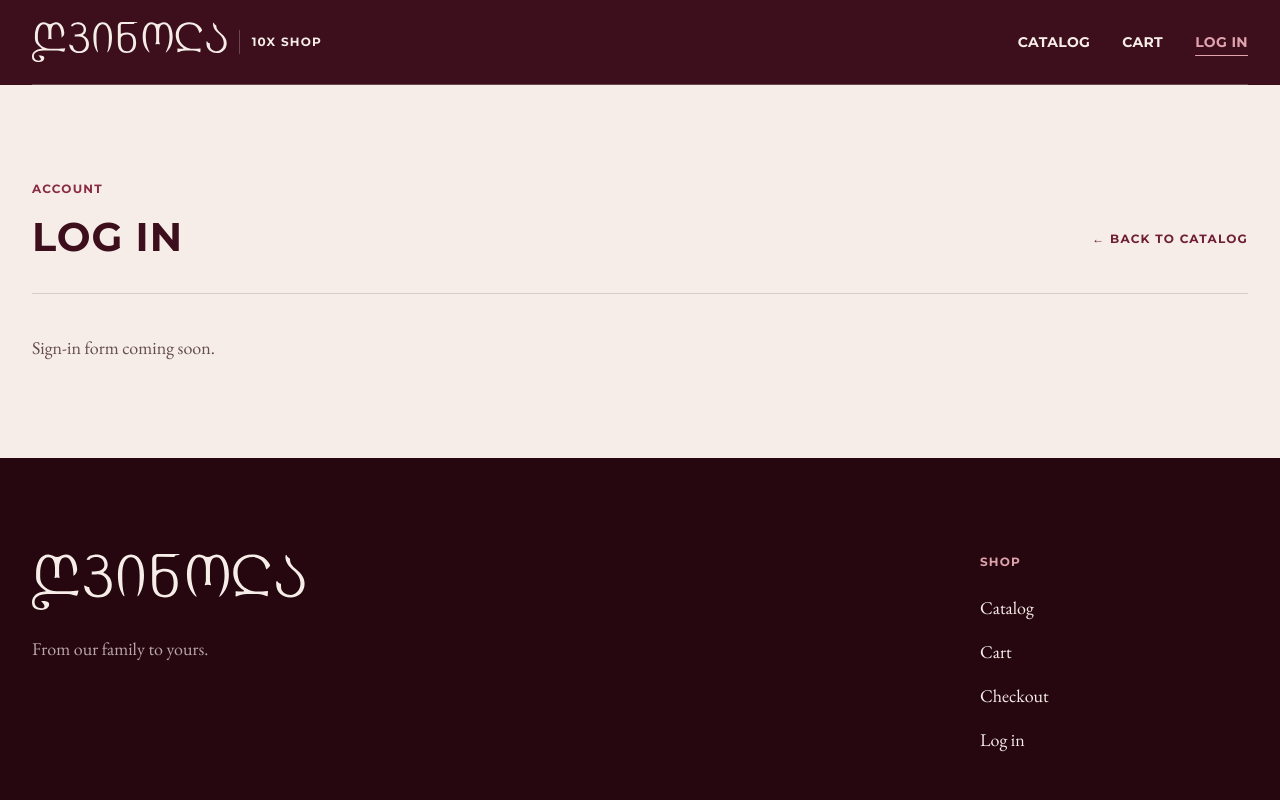
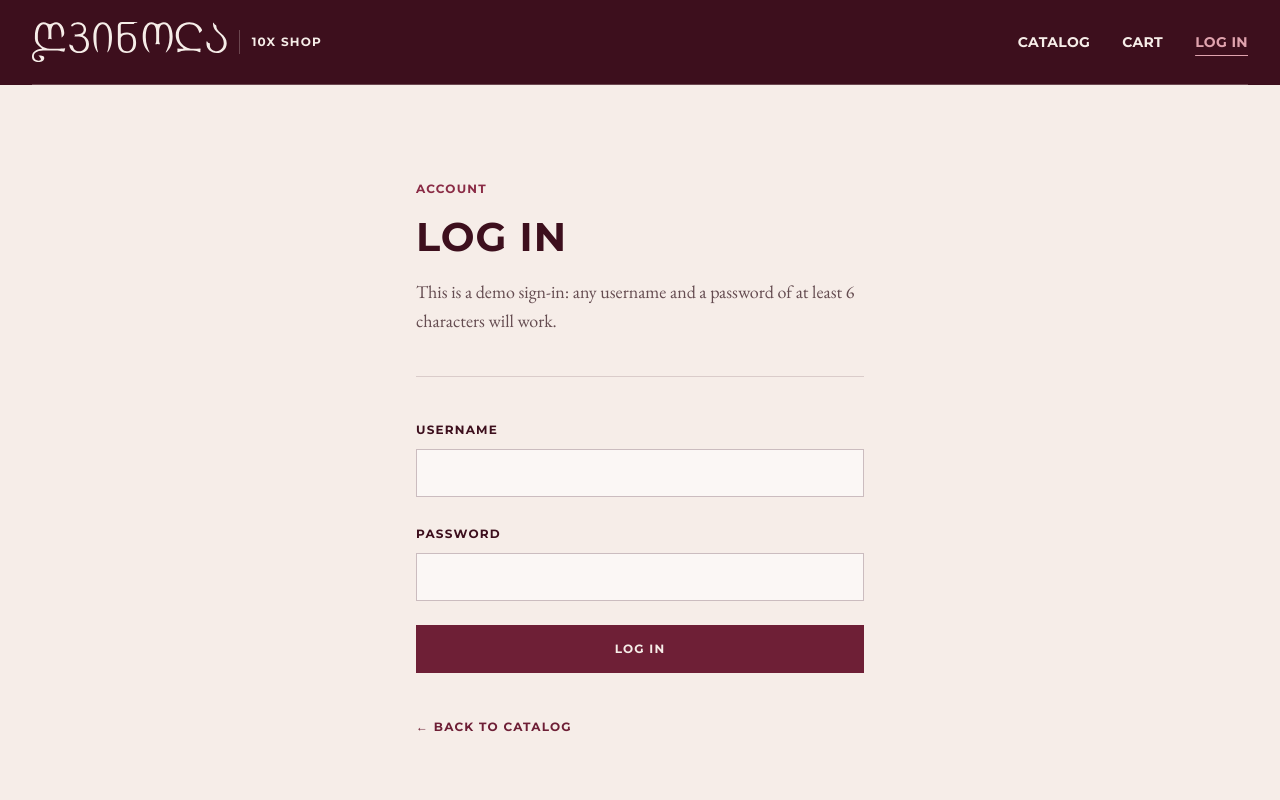
Before and after one commit to Gnems19/10x-shop-ghvinola, a React (Vite) app: page /login in a window 1280 px wide. Shown: the top 800 px of the page. Built offline with nearby package versions, Linux system fonts and the light colour scheme.

Commit message:
Add AuthContext and a controlled login form with required validation.
Co-authored-by: Cursor <cursoragent@cursor.com>

```diff
--- a/src/App.tsx
+++ b/src/App.tsx
@@ -1,10 +1,13 @@
 import { BrowserRouter } from 'react-router-dom'
+import AuthProvider from './context/AuthProvider'
 import AppRoutes from './routes/AppRoutes'
 
 function App() {
   return (
     <BrowserRouter>
-      <AppRoutes />
+      <AuthProvider>
+        <AppRoutes />
+      </AuthProvider>
     </BrowserRouter>
   )
 }
--- /dev/null
+++ b/src/components/auth/LoginForm.tsx
@@ -0,0 +1,61 @@
+import { useState, type FormEvent } from 'react'
+import type { LoginFormErrors, LoginFormValues } from '../../types/user'
+import { validateLogin } from '../../utils/validation'
+import TextField from '../ui/TextField'
+
+interface LoginFormProps {
+  onLogin: (values: LoginFormValues) => void
+}
+
+const EMPTY_VALUES: LoginFormValues = { username: '', password: '' }
+
+export default function LoginForm({ onLogin }: LoginFormProps) {
+  const [values, setValues] = useState<LoginFormValues>(EMPTY_VALUES)
+  const [errors, setErrors] = useState<LoginFormErrors>({})
+
+  const updateField = (field: keyof LoginFormValues, value: string) => {
+    setValues((current) => ({ ...current, [field]: value }))
+    setErrors((current) => ({ ...current, [field]: undefined }))
+  }
+
+  const handleSubmit = (event: FormEvent<HTMLFormElement>) => {
+    event.preventDefault()
+
+    const nextErrors = validateLogin(values)
+    setErrors(nextErrors)
+
+    if (Object.keys(nextErrors).length === 0) {
+      onLogin(values)
+    }
+  }
+
+  return (
+    <form noValidate onSubmit={handleSubmit} className="space-y-6">
+      <TextField
+        id="username"
+        label="Username"
+        value={values.username}
+        autoComplete="username"
+        required
+        error={errors.username}
+        onChange={(value) => updateField('username', value)}
+      />
+      <TextField
+        id="password"
+        label="Password"
+        type="password"
+        value={values.password}
+        autoComplete="current-password"
+        required
+        error={errors.password}
+        onChange={(value) => updateField('password', value)}
+      />
+      <button
+        type="submit"
+        className="inline-flex min-h-12 w-full cursor-pointer items-center justify-center bg-wine-700 px-6 font-sans text-xs font-bold tracking-widest text-cream uppercase transition-colors hover:bg-wine-800 focus-visible:outline-2 focus-visible:outline-offset-4 focus-visible:outline-wine-700"
+      >
+        Log In
+      </button>
+    </form>
+  )
+}
--- a/src/components/layout/Footer.tsx
+++ b/src/components/layout/Footer.tsx
@@ -6,7 +6,6 @@ const FOOTER_LINKS = [
   { to: '/', label: 'Catalog' },
   { to: '/cart', label: 'Cart' },
   { to: '/checkout', label: 'Checkout' },
-  { to: '/login', label: 'Log in' },
 ]
 
 const CURRENT_YEAR = new Date().getFullYear()
--- a/src/components/layout/Header.tsx
+++ b/src/components/layout/Header.tsx
@@ -1,5 +1,6 @@
 import { useState } from 'react'
-import { Link, NavLink } from 'react-router-dom'
+import { Link, NavLink, useNavigate } from 'react-router-dom'
+import useAuth from '../../hooks/useAuth'
 import Container from '../ui/Container'
 import GhvinolaWordmark from '../ui/GhvinolaWordmark'
 
@@ -12,7 +13,6 @@ interface NavItem {
 const NAV_ITEMS: NavItem[] = [
   { to: '/', label: 'Catalog', end: true },
   { to: '/cart', label: 'Cart' },
-  { to: '/login', label: 'Log in' },
 ]
 
 const desktopLinkClass = ({ isActive }: { isActive: boolean }) =>
@@ -27,8 +27,16 @@ const mobileLinkClass = ({ isActive }: { isActive: boolean }) =>
 
 export default function Header() {
   const [isMenuOpen, setIsMenuOpen] = useState(false)
+  const { isLoggedIn, logout } = useAuth()
+  const navigate = useNavigate()
 
   const closeMenu = () => setIsMenuOpen(false)
+
+  const handleLogout = () => {
+    logout()
+    closeMenu()
+    navigate('/')
+  }
 
   return (
     <header className="sticky top-0 z-50 bg-wine-900 text-cream">
@@ -54,6 +62,21 @@ export default function Header() {
                   </NavLink>
                 </li>
               ))}
+              <li>
+                {isLoggedIn ? (
+                  <button
+                    type="button"
+                    onClick={handleLogout}
+                    className={`cursor-pointer ${desktopLinkClass({ isActive: false })}`}
+                  >
+                    Log out
+                  </button>
+                ) : (
+                  <NavLink to="/login" className={desktopLinkClass}>
+                    Log in
+                  </NavLink>
+                )}
+              </li>
             </ul>
           </nav>
 
@@ -63,7 +86,7 @@ export default function Header() {
             aria-controls="mobile-menu"
             aria-label={isMenuOpen ? 'Close menu' : 'Open menu'}
             onClick={() => setIsMenuOpen((open) => !open)}
-            className="-mr-2.5 grid size-11 place-items-center transition-colors hover:text-wine-300 focus-visible:outline-2 focus-visible:outline-wine-300 md:hidden"
+            className="-mr-2.5 grid size-11 cursor-pointer place-items-center transition-colors hover:text-wine-300 focus-visible:outline-2 focus-visible:outline-wine-300 md:hidden"
           >
             <span aria-hidden="true" className="flex h-4 w-6 flex-col justify-between">
               <span
@@ -90,6 +113,21 @@ export default function Header() {
                   </NavLink>
                 </li>
               ))}
+              <li>
+                {isLoggedIn ? (
+                  <button
+                    type="button"
+                    onClick={handleLogout}
+                    className={`w-full cursor-pointer ${mobileLinkClass({ isActive: false })}`}
+                  >
+                    Log out
+                  </button>
+                ) : (
+                  <NavLink to="/login" onClick={closeMenu} className={mobileLinkClass}>
+                    Log in
+                  </NavLink>
+                )}
+              </li>
             </ul>
           </nav>
         )}
--- /dev/null
+++ b/src/components/ui/TextField.tsx
@@ -0,0 +1,54 @@
+import type { HTMLInputTypeAttribute } from 'react'
+
+interface TextFieldProps {
+  id: string
+  label: string
+  value: string
+  onChange: (value: string) => void
+  type?: HTMLInputTypeAttribute
+  autoComplete?: string
+  required?: boolean
+  error?: string
+}
+
+export default function TextField({
+  id,
+  label,
+  value,
+  onChange,
+  type = 'text',
+  autoComplete,
+  required = false,
+  error,
+}: TextFieldProps) {
+  const errorId = `${id}-error`
+
+  return (
+    <div>
+      <label htmlFor={id} className="font-sans text-xs font-bold tracking-widest text-wine-900 uppercase">
+        {label}
+      </label>
+      <input
+        id={id}
+        name={id}
+        type={type}
+        value={value}
+        autoComplete={autoComplete}
+        required={required}
+        aria-invalid={error ? true : undefined}
+        aria-describedby={error ? errorId : undefined}
+        onChange={(event) => onChange(event.target.value)}
+        className={`mt-2 block min-h-12 w-full border bg-white/60 px-4 text-lg text-wine-950 transition-colors focus:outline-1 ${
+          error
+            ? 'border-red-700 focus:outline-red-700'
+            : 'border-wine-900/25 hover:border-wine-900/50 focus:border-wine-700 focus:outline-wine-700'
+        }`}
+      />
+      {error && (
+        <p id={errorId} className="mt-2 font-sans text-sm text-red-700">
+          {error}
+        </p>
+      )}
+    </div>
+  )
+}
--- /dev/null
+++ b/src/context/AuthContext.ts
@@ -0,0 +1,9 @@
+import { createContext } from 'react'
+import type { AuthUser } from '../types/user'
+
+export interface AuthContextValue extends AuthUser {
+  login: (username: string) => void
+  logout: () => void
+}
+
+export const AuthContext = createContext<AuthContextValue | null>(null)
--- /dev/null
+++ b/src/context/AuthProvider.tsx
@@ -0,0 +1,18 @@
+import { useState, type ReactNode } from 'react'
+import type { AuthUser } from '../types/user'
+import { AuthContext } from './AuthContext'
+
+const GUEST: AuthUser = { username: '', isLoggedIn: false }
+
+interface AuthProviderProps {
+  children: ReactNode
+}
+
+export default function AuthProvider({ children }: AuthProviderProps) {
+  const [user, setUser] = useState<AuthUser>(GUEST)
+
+  const login = (username: string) => setUser({ username, isLoggedIn: true })
+  const logout = () => setUser(GUEST)
+
+  return <AuthContext value={{ ...user, login, logout }}>{children}</AuthContext>
+}
--- /dev/null
+++ b/src/hooks/useAuth.ts
@@ -0,0 +1,8 @@
+import { useContext } from 'react'
+import { AuthContext } from '../context/AuthContext'
+
+export default function useAuth() {
+  const auth = useContext(AuthContext)
+  if (!auth) throw new Error('useAuth must be used inside AuthProvider')
+  return auth
+}
--- a/src/pages/LoginPage.tsx
+++ b/src/pages/LoginPage.tsx
@@ -1,20 +1,50 @@
-import { Link } from 'react-router-dom'
+import { Link, useLocation, useNavigate } from 'react-router-dom'
+import LoginForm from '../components/auth/LoginForm'
 import Container from '../components/ui/Container'
-import PageHeader from '../components/ui/PageHeader'
+import Eyebrow from '../components/ui/Eyebrow'
+import useAuth from '../hooks/useAuth'
+import type { LoginFormValues } from '../types/user'
+
+function getRedirectPath(state: unknown) {
+  if (typeof state === 'object' && state !== null && 'from' in state && typeof state.from === 'string') {
+    return state.from
+  }
+  return '/'
+}
 
 export default function LoginPage() {
+  const { login } = useAuth()
+  const navigate = useNavigate()
+  const location = useLocation()
+
+  const handleLogin = (values: LoginFormValues) => {
+    login(values.username.trim())
+    navigate(getRedirectPath(location.state), { replace: true })
+  }
+
   return (
     <section className="py-16 lg:py-24">
       <Container>
-        <PageHeader eyebrow="Account" title="Log in">
+        <div className="mx-auto max-w-md">
+          <Eyebrow className="text-wine-600">Account</Eyebrow>
+          <h1 className="mt-4 font-sans text-3xl font-bold tracking-wide text-wine-900 uppercase lg:text-[2.5rem]">
+            Log in
+          </h1>
+          <p className="mt-4 text-lg/relaxed text-wine-950/70">
+            This is a demo sign-in: any username and a password of at least 6 characters will work.
+          </p>
+
+          <div className="mt-10 border-t border-wine-900/15 pt-10">
+            <LoginForm onLogin={handleLogin} />
+          </div>
+
           <Link
             to="/"
-            className="inline-flex min-h-11 items-center font-sans text-xs font-bold tracking-widest text-wine-700 uppercase transition-colors hover:text-wine-900 focus-visible:outline-2 focus-visible:outline-offset-4 focus-visible:outline-wine-700"
+            className="mt-8 inline-flex min-h-11 items-center font-sans text-xs font-bold tracking-widest text-wine-700 uppercase transition-colors hover:text-wine-900 focus-visible:outline-2 focus-visible:outline-offset-4 focus-visible:outline-wine-700"
           >
             ← Back to catalog
           </Link>
-        </PageHeader>
-        <p className="mt-10 text-lg text-wine-950/70">Sign-in form coming soon.</p>
+        </div>
       </Container>
     </section>
   )
--- a/src/types/user.ts
+++ b/src/types/user.ts
@@ -7,3 +7,5 @@ export interface LoginFormValues {
   username: string
   password: string
 }
+
+export type LoginFormErrors = Partial<Record<keyof LoginFormValues, string>>
--- /dev/null
+++ b/src/utils/validation.ts
@@ -0,0 +1,17 @@
+import type { LoginFormErrors, LoginFormValues } from '../types/user'
+
+export function validateLogin(values: LoginFormValues): LoginFormErrors {
+  const errors: LoginFormErrors = {}
+
+  if (!values.username.trim()) {
+    errors.username = 'Username is required'
+  }
+
+  if (!values.password) {
+    errors.password = 'Password is required'
+  } else if (values.password.length < 6) {
+    errors.password = 'Password must be at least 6 characters'
+  }
+
+  return errors
+}
```
Also changed, not shown: 1 other file (tests, documents, lock files or other folders).
